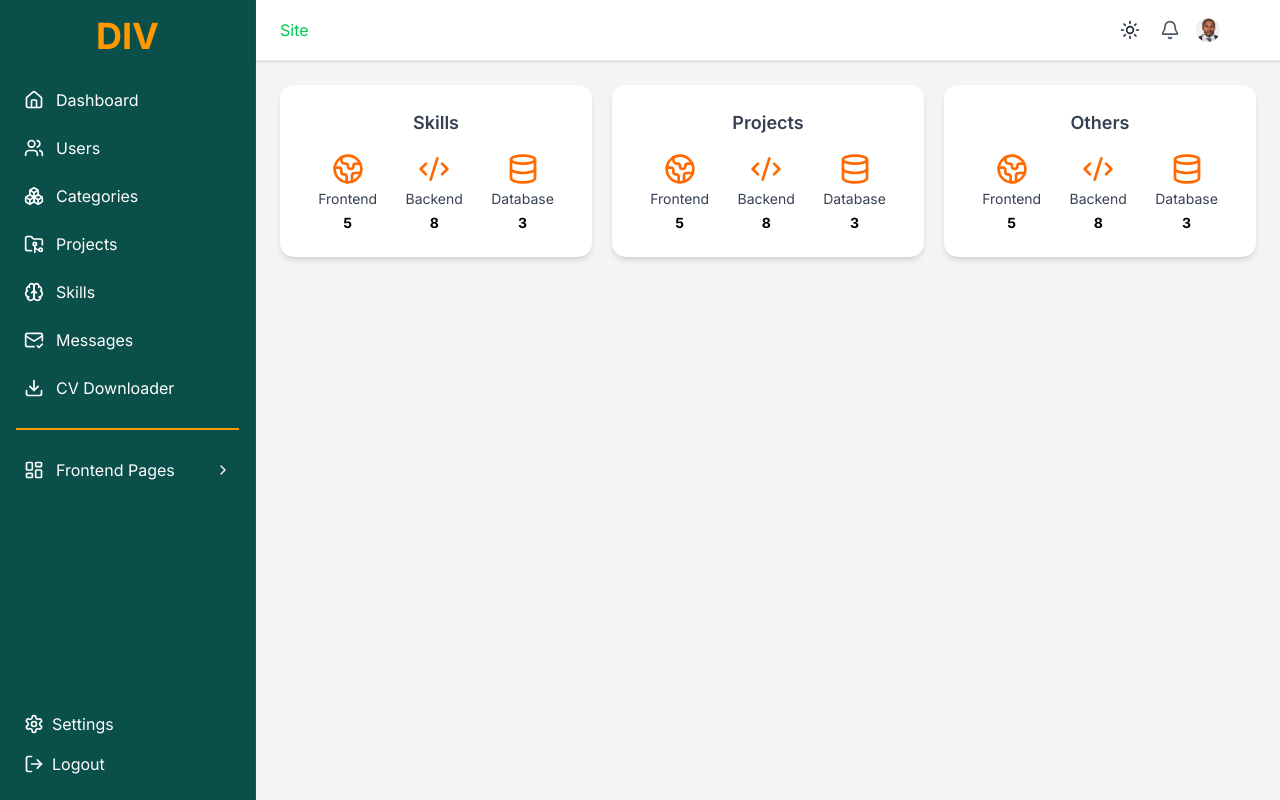
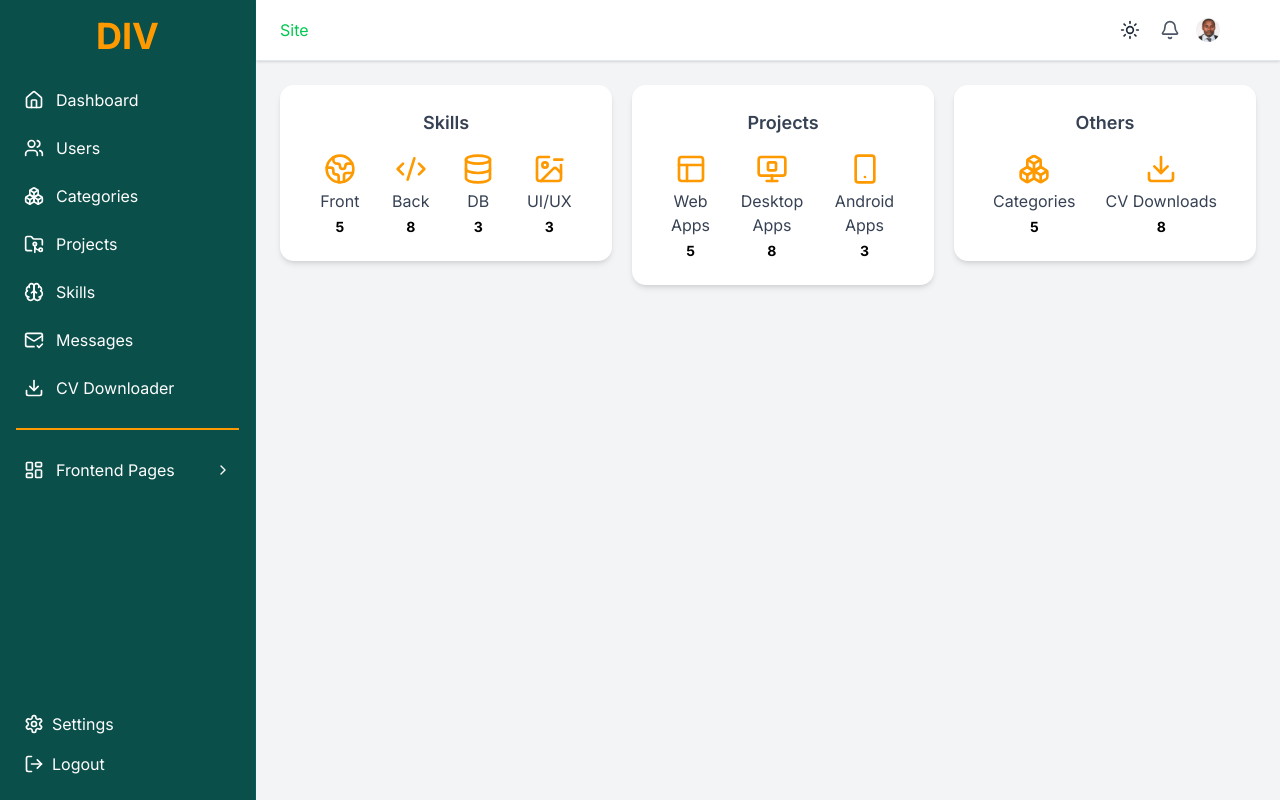
Before and after one commit to isoboye24/div, a Next.js app: page /admin/dashboard in a window 1280 px wide. Built offline with nearby package versions, Linux system fonts and the light colour scheme; no server answers; sample sign-in values are in the browser's storage.

Commit message:
I designed the admin dashboard

```diff
--- a/app/admin/dashboard/dashboard-content.tsx
+++ b/app/admin/dashboard/dashboard-content.tsx
@@ -1,5 +1,6 @@
 'use client';
 
+// import DashboardMessagesCard from '@/components/ui/shared/dashboard-messages-card';
 import DashboardOthersCard from '@/components/ui/shared/dashboard-others-card';
 import DashboardProjectsCard from '@/components/ui/shared/dashboard-project-card';
 import DashboardSkillCard from '@/components/ui/shared/dashboard-skill-card';
@@ -9,7 +10,7 @@ import React from 'react';
 const DashboardContent = () => {
   return (
     <div className="">
-      <div className="grid grid-cols-1 lg:grid-cols-3 gap-5">
+      <div className="grid grid-cols-1 lg:grid-cols-[1.1fr_1fr_1fr] gap-5 mb-10">
         <div className="">
           <DashboardSkillCard />
         </div>
@@ -20,6 +21,11 @@ const DashboardContent = () => {
           <DashboardOthersCard />
         </div>
       </div>
+      {/* <div className="flex items-center justify-center">
+        <div className="w-[70%]">
+          <DashboardMessagesCard />
+        </div>
+      </div> */}
     </div>
   );
 };
--- /dev/null
+++ b/components/ui/shared/dashboard-messages-card.tsx
@@ -0,0 +1,49 @@
+import React from 'react';
+import {
+  Table,
+  TableBody,
+  TableCell,
+  TableHead,
+  TableHeader,
+  TableRow,
+} from '@/components/ui/table';
+import { Button } from '../button';
+
+const DashboardMessagesCard = async () => {
+  return (
+    <div className="bg-white shadow-md rounded-xl p-6 w-full mx-auto">
+      <h2 className="text-center text-lg font-semibold text-gray-700 mb-4">
+        Recent Messages
+      </h2>
+
+      <div className="mt-7 overflow-x-auto">
+        <Table>
+          <TableHeader>
+            <TableRow className="text-gray-700">
+              <TableHead>Name</TableHead>
+              <TableHead>Email</TableHead>
+              <TableHead>Subject</TableHead>
+              <TableHead>Message</TableHead>
+              <TableHead className="w-[100px]">ACTIONS</TableHead>
+            </TableRow>
+          </TableHeader>
+          <TableBody>
+            <TableRow>
+              <TableCell>Isoboye Vincent</TableCell>
+              <TableCell>isoboyedanobu@gmail.com</TableCell>
+              <TableCell>Web app inquiry</TableCell>
+              <TableCell>I am looking for a web developer.</TableCell>
+              <TableCell className="flex gap-5">
+                {/* <Link href={`/admin/projects/${project.id}`}> */}
+                <Button>Edit</Button>
+                {/* </Link> */}
+              </TableCell>
+            </TableRow>
+          </TableBody>
+        </Table>
+      </div>
+    </div>
+  );
+};
+
+export default DashboardMessagesCard;
--- a/components/ui/shared/dashboard-others-card.tsx
+++ b/components/ui/shared/dashboard-others-card.tsx
@@ -1,4 +1,4 @@
-import { Globe2Icon, Code2Icon, DatabaseIcon } from 'lucide-react';
+import { Boxes, Download } from 'lucide-react';
 import DownloadCardItem from './download-card-item';
 
 const DashboardOthersCard = () => {
@@ -9,16 +9,13 @@ const DashboardOthersCard = () => {
       </h2>
       <div className="flex justify-around text-center text-sm text-gray-700">
         <div className="flex flex-col items-center">
-          <DownloadCardItem icon={Globe2Icon} itemTitle="Frontend" amount={5} />
-        </div>
-        <div className="flex flex-col items-center">
-          <DownloadCardItem icon={Code2Icon} itemTitle="Backend" amount={8} />
+          <DownloadCardItem icon={Boxes} itemTitle="Categories" amount={5} />
         </div>
         <div className="flex flex-col items-center">
           <DownloadCardItem
-            icon={DatabaseIcon}
-            itemTitle="Database"
-            amount={3}
+            icon={Download}
+            itemTitle="CV Downloads"
+            amount={8}
           />
         </div>
       </div>
--- a/components/ui/shared/dashboard-project-card.tsx
+++ b/components/ui/shared/dashboard-project-card.tsx
@@ -1,4 +1,4 @@
-import { Globe2Icon, Code2Icon, DatabaseIcon } from 'lucide-react';
+import { PanelsTopLeft, MonitorStop, Smartphone } from 'lucide-react';
 import DownloadCardItem from './download-card-item';
 
 const DashboardProjectsCard = () => {
@@ -9,15 +9,23 @@ const DashboardProjectsCard = () => {
       </h2>
       <div className="flex justify-around text-center text-sm text-gray-700">
         <div className="flex flex-col items-center">
-          <DownloadCardItem icon={Globe2Icon} itemTitle="Frontend" amount={5} />
-        </div>
-        <div className="flex flex-col items-center">
-          <DownloadCardItem icon={Code2Icon} itemTitle="Backend" amount={8} />
+          <DownloadCardItem
+            icon={PanelsTopLeft}
+            itemTitle="Web Apps"
+            amount={5}
+          />
         </div>
         <div className="flex flex-col items-center">
           <DownloadCardItem
-            icon={DatabaseIcon}
-            itemTitle="Database"
+            icon={MonitorStop}
+            itemTitle="Desktop Apps"
+            amount={8}
+          />
+        </div>
+        <div className="flex flex-col items-center">
+          <DownloadCardItem
+            icon={Smartphone}
+            itemTitle="Android Apps"
             amount={3}
           />
         </div>
--- a/components/ui/shared/dashboard-skill-card.tsx
+++ b/components/ui/shared/dashboard-skill-card.tsx
@@ -1,13 +1,13 @@
-import { Globe2Icon, Code2Icon, DatabaseIcon } from 'lucide-react';
+import { Globe2Icon, Code2Icon, DatabaseIcon, ImageMinus } from 'lucide-react';
 import DownloadCardItem from './download-card-item';
 
 const DashboardSkillCard = () => {
   return (
-    <div className="bg-white shadow-md rounded-xl p-6 w-full max-w-md mx-auto">
+    <div className="bg-white shadow-md rounded-xl p-6 w-full mx-auto">
       <h2 className="text-center text-lg font-semibold text-gray-700 mb-4">
         Skills
       </h2>
-      <div className="flex justify-around text-center text-sm text-gray-700">
+      <div className="flex lg:hidden 2xl:flex justify-around text-center text-sm text-gray-700">
         <div className="flex flex-col items-center">
           <DownloadCardItem icon={Globe2Icon} itemTitle="Frontend" amount={5} />
         </div>
@@ -21,6 +21,27 @@ const DashboardSkillCard = () => {
             amount={3}
           />
         </div>
+        <div className="flex flex-col items-center">
+          <DownloadCardItem
+            icon={ImageMinus}
+            itemTitle="UI/UX Design"
+            amount={3}
+          />
+        </div>
+      </div>
+      <div className="hidden lg:flex 2xl:hidden justify-around text-center text-sm text-gray-700">
+        <div className="flex flex-col items-center">
+          <DownloadCardItem icon={Globe2Icon} itemTitle="Front" amount={5} />
+        </div>
+        <div className="flex flex-col items-center">
+          <DownloadCardItem icon={Code2Icon} itemTitle="Back" amount={8} />
+        </div>
+        <div className="flex flex-col items-center">
+          <DownloadCardItem icon={DatabaseIcon} itemTitle="DB" amount={3} />
+        </div>
+        <div className="flex flex-col items-center">
+          <DownloadCardItem icon={ImageMinus} itemTitle="UI/UX" amount={3} />
+        </div>
       </div>
     </div>
   );
--- a/components/ui/shared/download-card-item.tsx
+++ b/components/ui/shared/download-card-item.tsx
@@ -14,8 +14,8 @@ const DownloadCardItem = ({
 }: DownloadCardItemProps) => {
   return (
     <div className="flex flex-col items-center">
-      <Icon className="text-orange-500 w-8 h-8 mb-1" />
-      <span>{itemTitle}</span>
+      <Icon className="text-amber-500 w-5 h-5 md:w-6 md:h-6 xl:w-8 xl:h-8 mb-1" />
+      <span className="text-xs md:text-base">{itemTitle}</span>
       <span className="font-bold text-black mt-1">{amount}</span>
     </div>
   );
```
